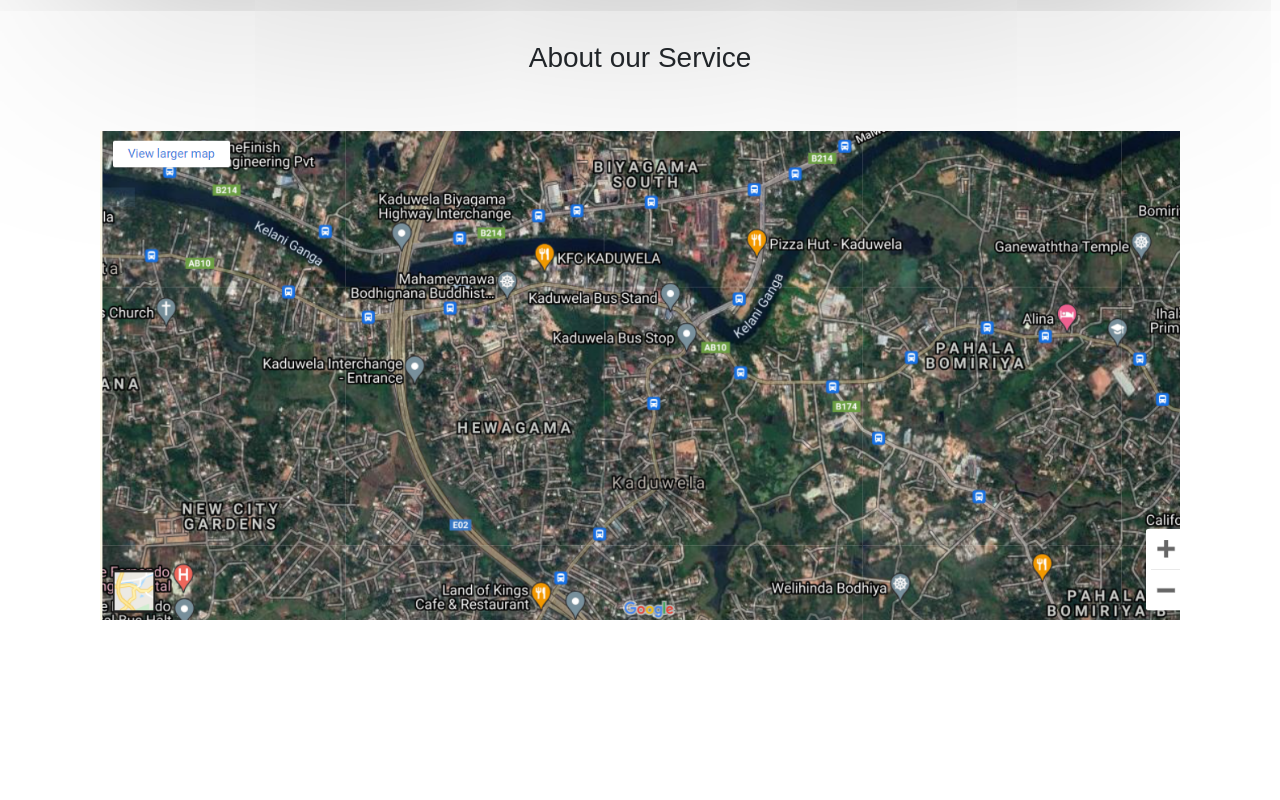
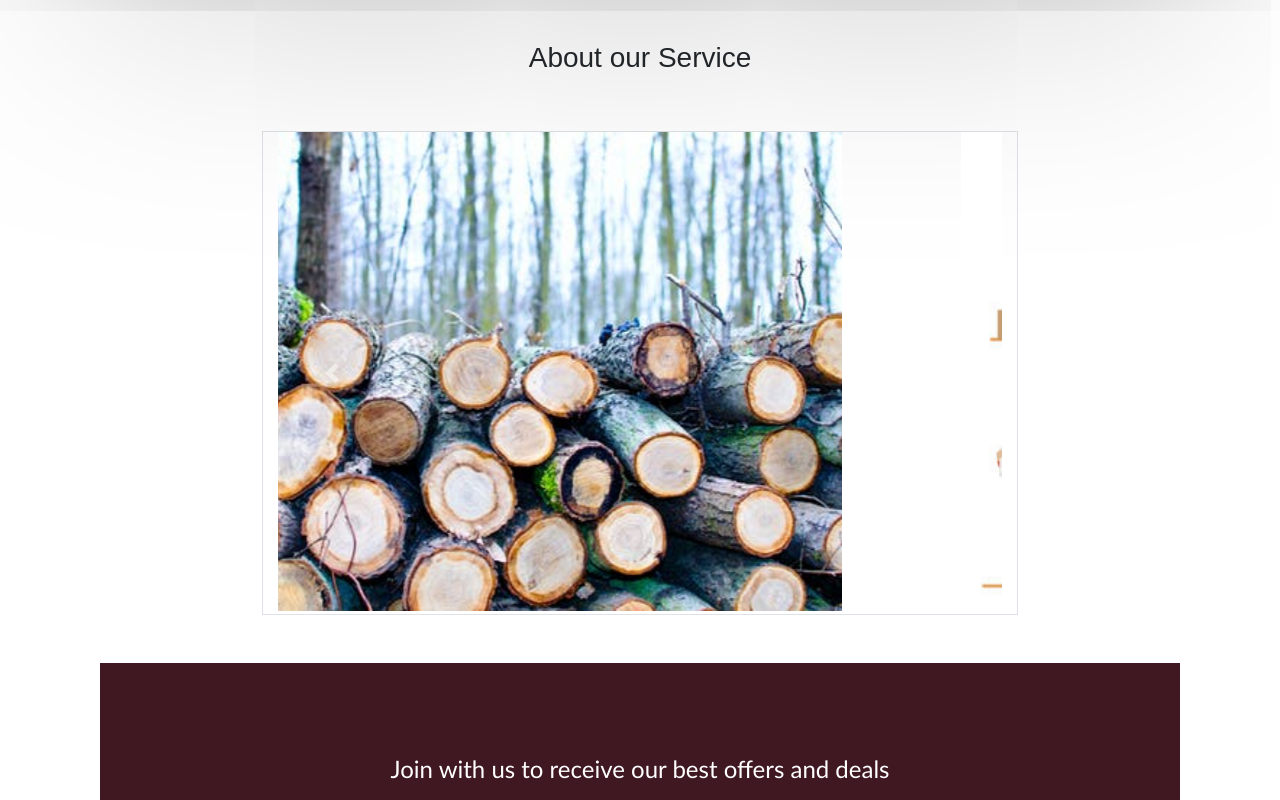
Before and after one commit to denon1998/CityFurniture_ITP_ONLINE_STORE, a React (Create React App) app: page /customized in a window 1280 px wide. Shown: the part 1260-2060 px from the top of the page. Before the commit the page ends 1904 px from the top, so only its background shows below. Built offline with nearby package versions, Linux system fonts and the light colour scheme; a web font is replaced by a local one.

Commit message:
style changed

```diff
--- a/src/components/client/home/cart/Cart.js
+++ b/src/components/client/home/cart/Cart.js
@@ -3,6 +3,7 @@
 import shopping from '../images/shopping.png'
 import phone from '../images/phone.png'
 import './mystyle.css'
+import Footer from '../Footer';
 
 const Cart = () => {
     const {
@@ -91,6 +92,7 @@
                 </div>
             </div>
 
+            <Footer />
 
         </div>
     );
--- a/src/components/client/home/cart/mystyle.css
+++ b/src/components/client/home/cart/mystyle.css
@@ -8,3 +8,7 @@
 font-family: 'Fjalla One', sans-serif;
 font-family: 'Fleur De Leah', cursive;
 }
+.fstyle{
+    font-family: 'Akronim', cursive;
+font-family: 'Ephesis', cursive;
+}
--- a/src/components/client/home/odermgt/CustomizedOrder.js
+++ b/src/components/client/home/odermgt/CustomizedOrder.js
@@ -7,6 +7,10 @@
 import workshop from '../images/workshop.jpg';
 import fabricss from '../images/fabricss.jpg';
 import map from '../images/map.png'
+import working from '../images/working.jpg'
+import cut from '../images/cut.jpeg';
+import Footer from '../Footer';
+
 
 
 
@@ -19,11 +23,11 @@
   return (
     <div className="container-sm">
 
-      <h2 className="text-center topic"><b>Customized Your Design</b></h2>
+      <h2 className="text-center "><b>Customized Your Design</b></h2>
       <br />
-      <h4 className="text-center" >
-        <p className="textdesign1">
-          <p className="text-danger">
+      <h4 className="text-center " >
+        <p className="fstyle">
+          <p className="text-danger ">
             <b>Looking for a Unique designs ? </b>Or make your <b>Dream furniture </b>from our talented, well-experienced experts.
           </p></p></h4>
       <h3 className="text-center">
@@ -93,7 +97,7 @@
 
   </p>
   <br/>
-  <h5 className="text-center"><b><a href="#">Contact us for more Details.</a></b></h5>
+  <h5 className="text-center "><b><a href="#">Contact us for more Details.</a></b></h5>
   </div>
   <div class="col-6">
       <img src= {fabricss} style={{width:"100%", height:"101%"}}/>
@@ -114,12 +118,40 @@
 
     <br/>
     <br/>
+<div className="container border" style={{ width:"70%", height:"70%"}} >
+    <div id="carouselExampleControls" class="carousel slide" data-ride="carousel">
+  <div class="carousel-inner">
+    <div class="carousel-item active">
+      <img class="d-block w-100" src={cut} alt="First slide"/>
+    </div>
+    <div class="carousel-item">
+      <img class="d-block w-100" src={working} alt="Second slide"/>
+    </div>
+    <div class="carousel-item">
+      <img class="d-block w-100" src="https://i.pinimg.com/originals/6c/9e/19/6c9e197129299c5af04d8ad1173ad9b9.gif" alt="Third slide"/>
+    </div>
+  </div>
+  <a class="carousel-control-prev" href="#carouselExampleControls" role="button" data-slide="prev">
+    <span class="carousel-control-prev-icon" aria-hidden="true"></span>
+    <span class="sr-only">Previous</span>
+  </a>
+  <a class="carousel-control-next" href="#carouselExampleControls" role="button" data-slide="next">
+    <span class="carousel-control-next-icon" aria-hidden="true"></span>
+    <span class="sr-only">Next</span>
+  </a>
+</div>
+</div>
 
-    <img src={map} style={{width:"100%", height:"30%"}}/>
+    {/* <img src={map} style={{width:"100%", height:"30%"}}/>
 
     <br/>
+    <br/> */}
+     <br/>
     <br/>
+    <Footer />
+
     </div>
+
 
 
 
```
Also changed, not shown: public/index.html (+12 -4 lines), src/components/client/home/images/cut.jpeg (added), src/components/client/home/images/working.jpg (added).
